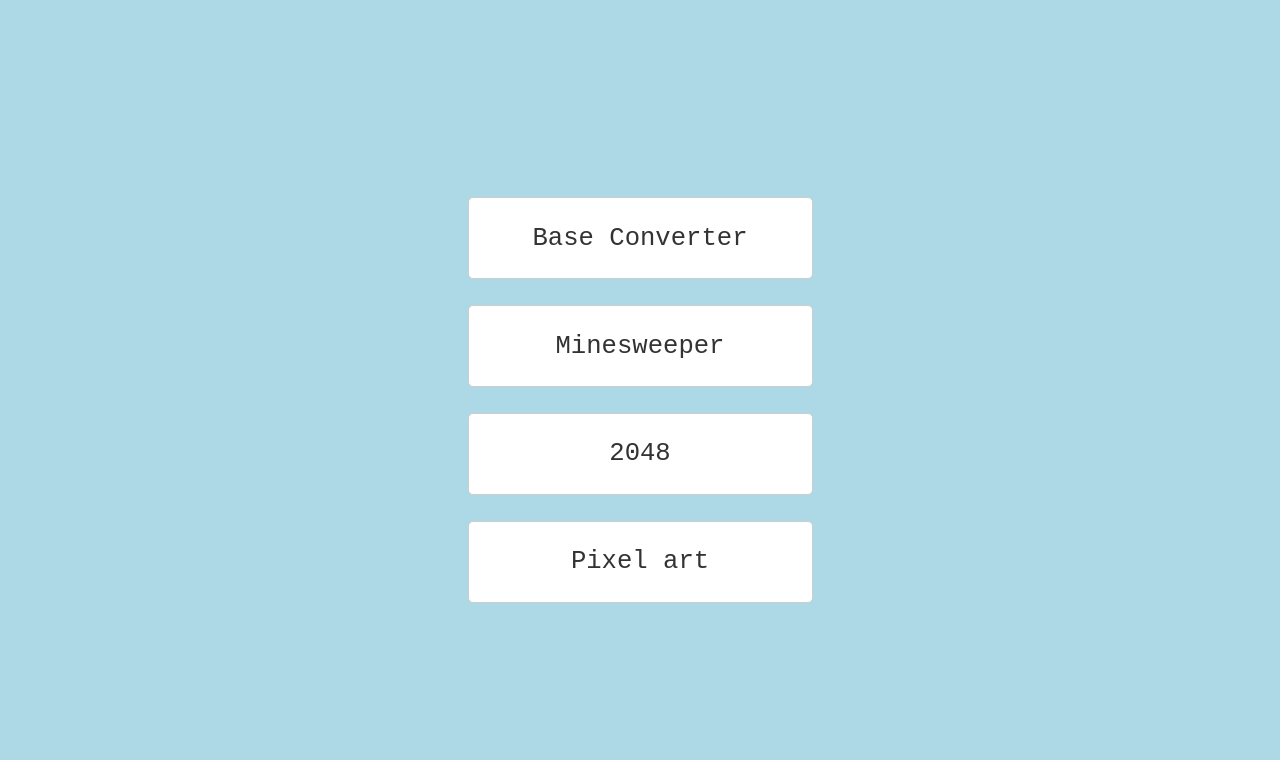
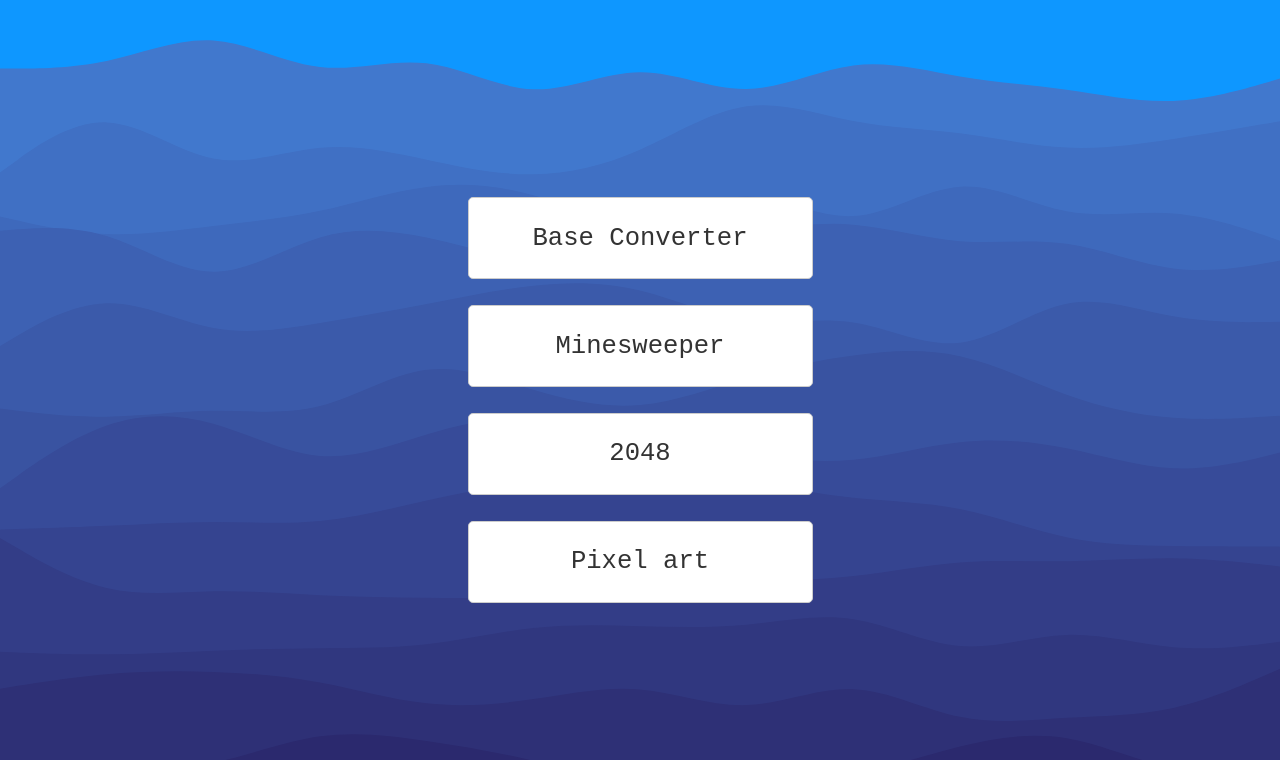
Before and after one commit to Imn0/website, a website: page website/index.html in a window 1280 px wide. Drawn offline with Linux system fonts and the light colour scheme.

Commit message:
changed landing page background

```diff
--- a/website/style.css
+++ b/website/style.css
@@ -4,8 +4,6 @@
     box-sizing: border-box;
     font-family: monospace;
 }
-
-
 
 body {
     margin: 0;
@@ -14,14 +12,18 @@ body {
     justify-content: center;
     align-items: center;
     height: 100vh;
-    background-color: lightblue;
+
+    width: 100%;
+    background-repeat: no-repeat;
+    background-position: center;
+    background-size: cover;
+    background-image: url(./background.svg);
 }
 
 .flex-box {
     display: flex;
     flex-direction: column;
     align-items: center;
-    background-color: lightblue;
     padding: 10px;
     box-sizing: border-box;
 }
@@ -30,9 +32,7 @@ body {
     text-decoration: none;
     color: #333;
     margin: 1vw;
-    /* Adjust margin based on viewport width */
     padding: 2vw 4vw;
-    /* Adjust padding based on viewport width */
     border: 1px solid #ccc;
     border-radius: 5px;
     background-color: #fff;
@@ -42,7 +42,6 @@ body {
     box-sizing: border-box;
     display: block;
     font-size: 2vw;
-    /* Adjust font size based on viewport width */
 }
 
 .flex-box a:hover {
@@ -50,14 +49,11 @@ body {
 }
 
 @media only screen and (max-width: 600px) {
-
-    /* Adjust styles for smaller screens */
     .flex-box {
         width: 100%;
     }
 
     .flex-box a {
         font-size: 4vw;
-        /* Adjust font size for smaller screens */
     }
 }
```
Also changed, not shown: website/background.svg (added).
